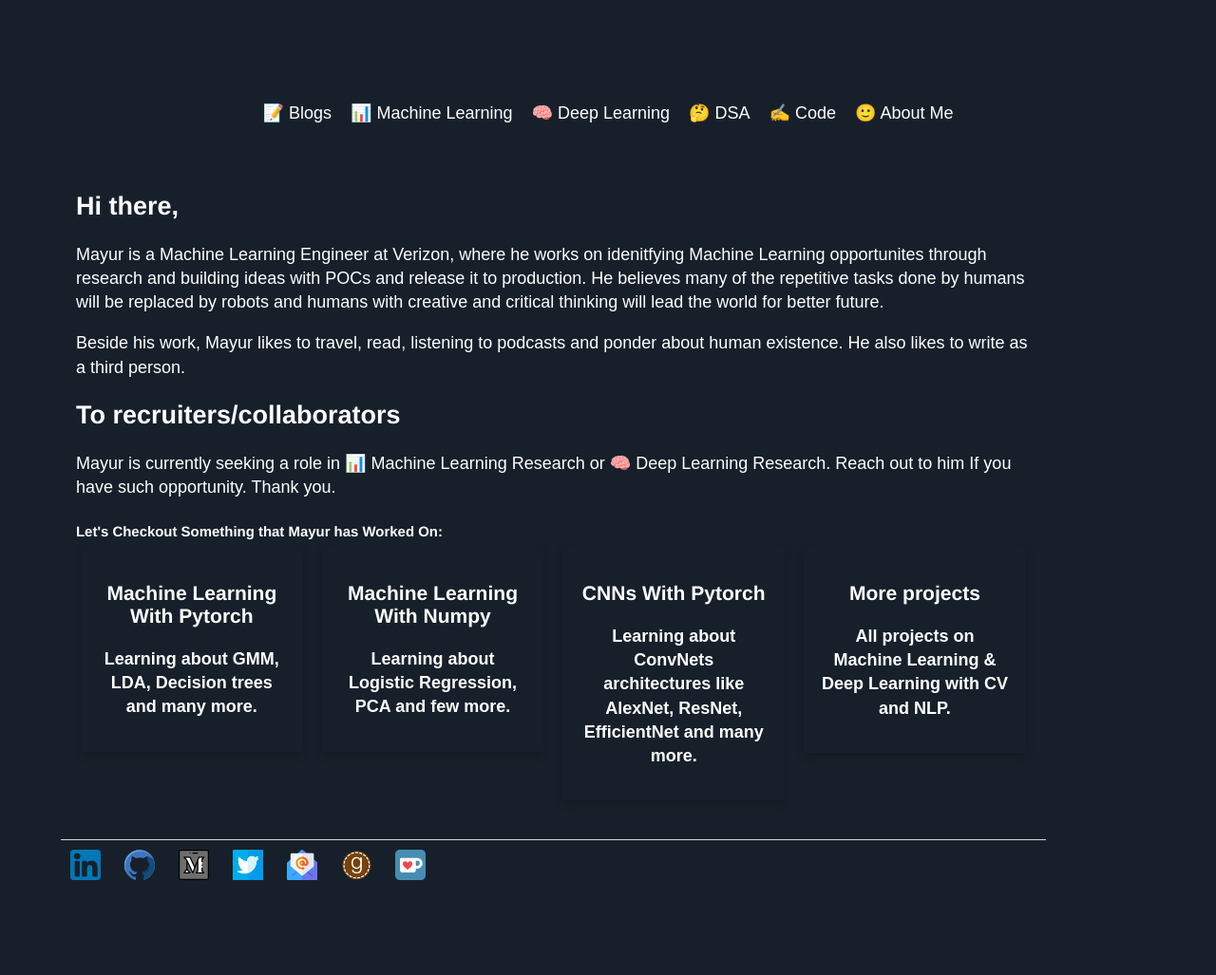
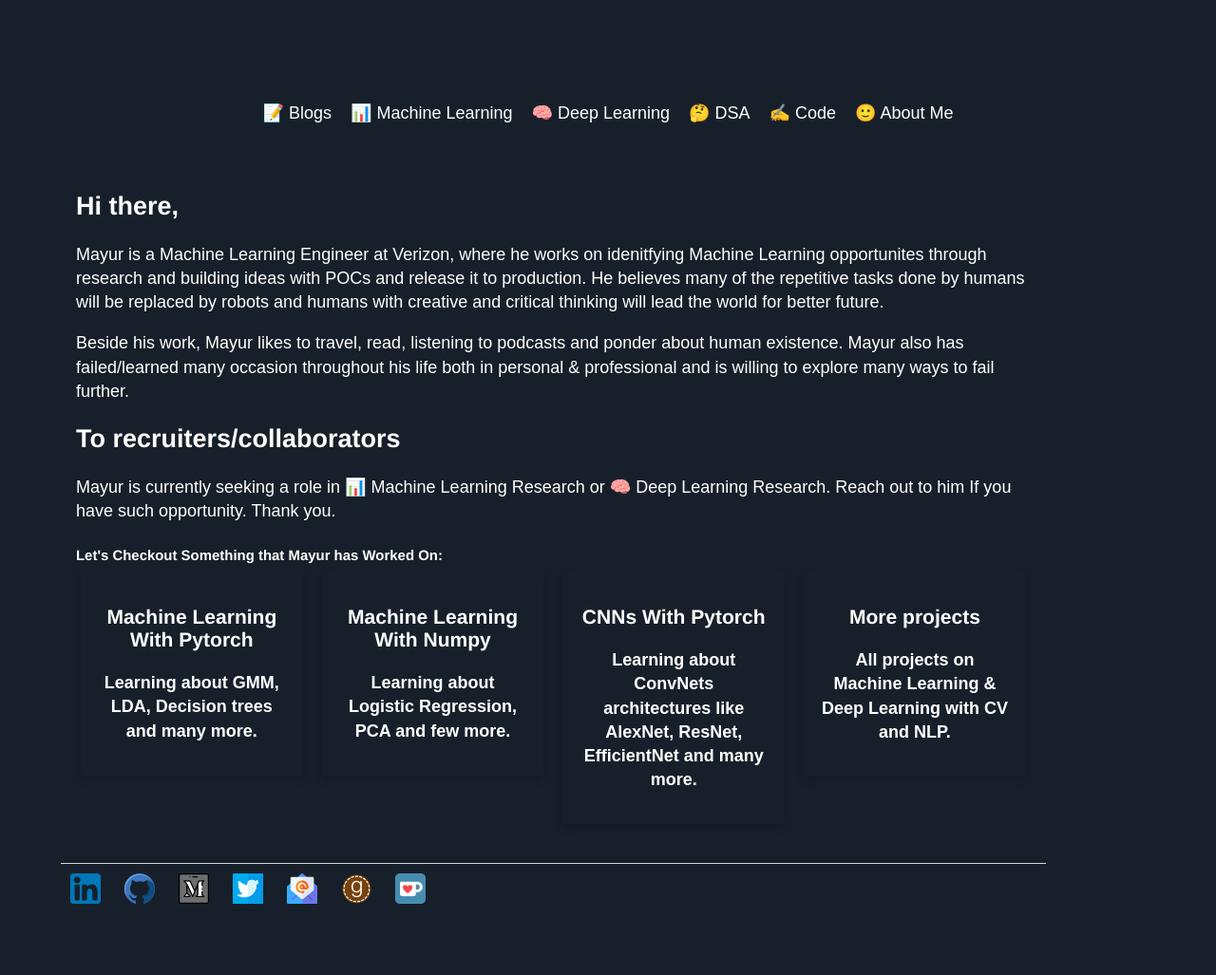
Before and after one commit to Mayurji/mayurji.github.io, a Jekyll site: the page built from about/index.html, in a window 1280 px wide. Shown: the whole page at 95% size. Built offline with Jekyll 4.4.1, drawn with Linux system fonts in a browser that asks for light colours; nearby versions of some CDN libraries; before the commit the page ends 1002 px from its top, so only the background shows below that.

Commit message:
Update index.html

```diff
--- a/about/index.html
+++ b/about/index.html
@@ -27,7 +27,8 @@ title: Math + Computing = AI
 	building ideas with POCs and release it to production. He believes many of the repetitive tasks done by humans will be replaced by robots and humans
 	with creative and critical thinking will lead the world for better future.</p>
 
-	<p>Beside his work, Mayur likes to travel, read, listening to podcasts and ponder about human existence. He also likes to write as a third person.</p>
+	<p>Beside his work, Mayur likes to travel, read, listening to podcasts and ponder about human existence. Mayur also has failed/learned many occasion
+		throughout his life both in personal & professional and is willing to explore many ways to fail further.</p>
 
 	<h2>To recruiters/collaborators</h2>
 	<p>Mayur is currently seeking a role in 📊 Machine Learning Research or 🧠 Deep Learning Research. Reach out to him If you have such opportunity. Thank you.</p>
```
